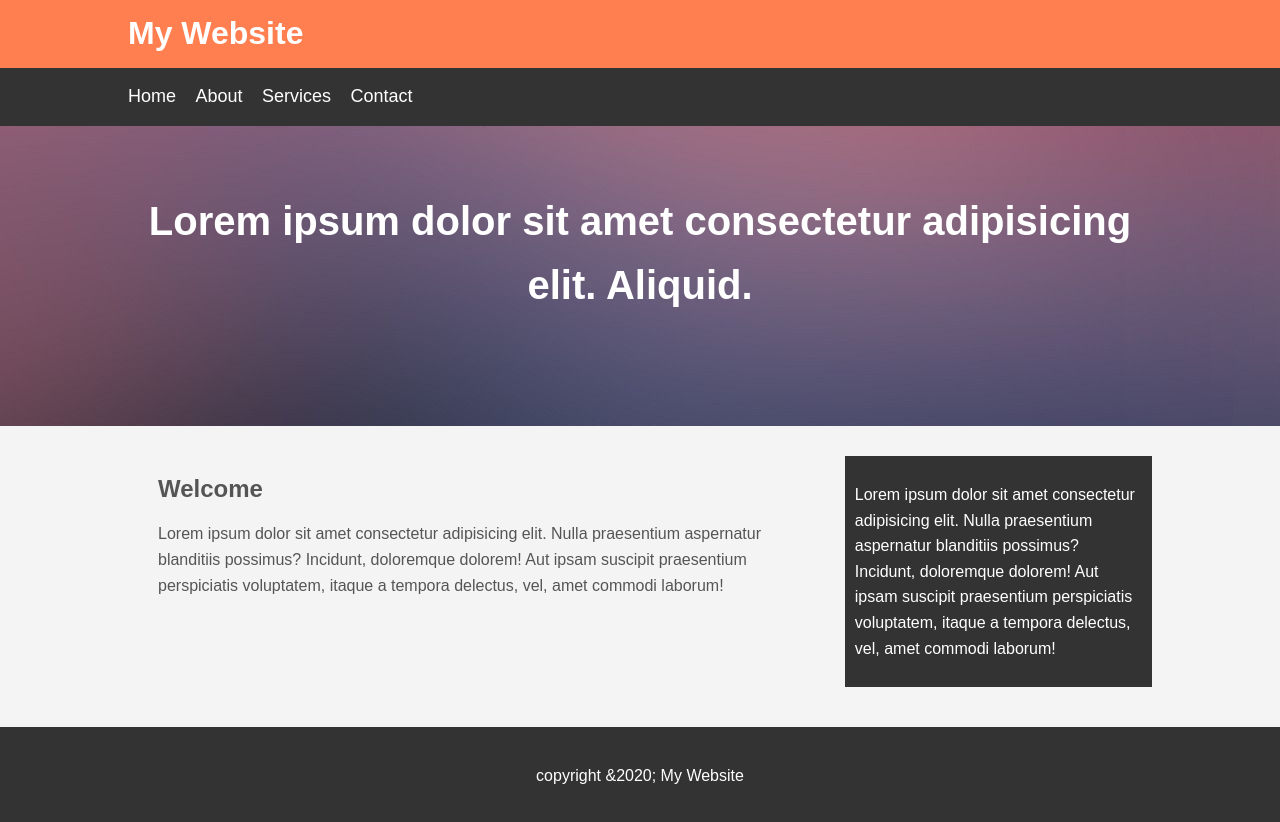
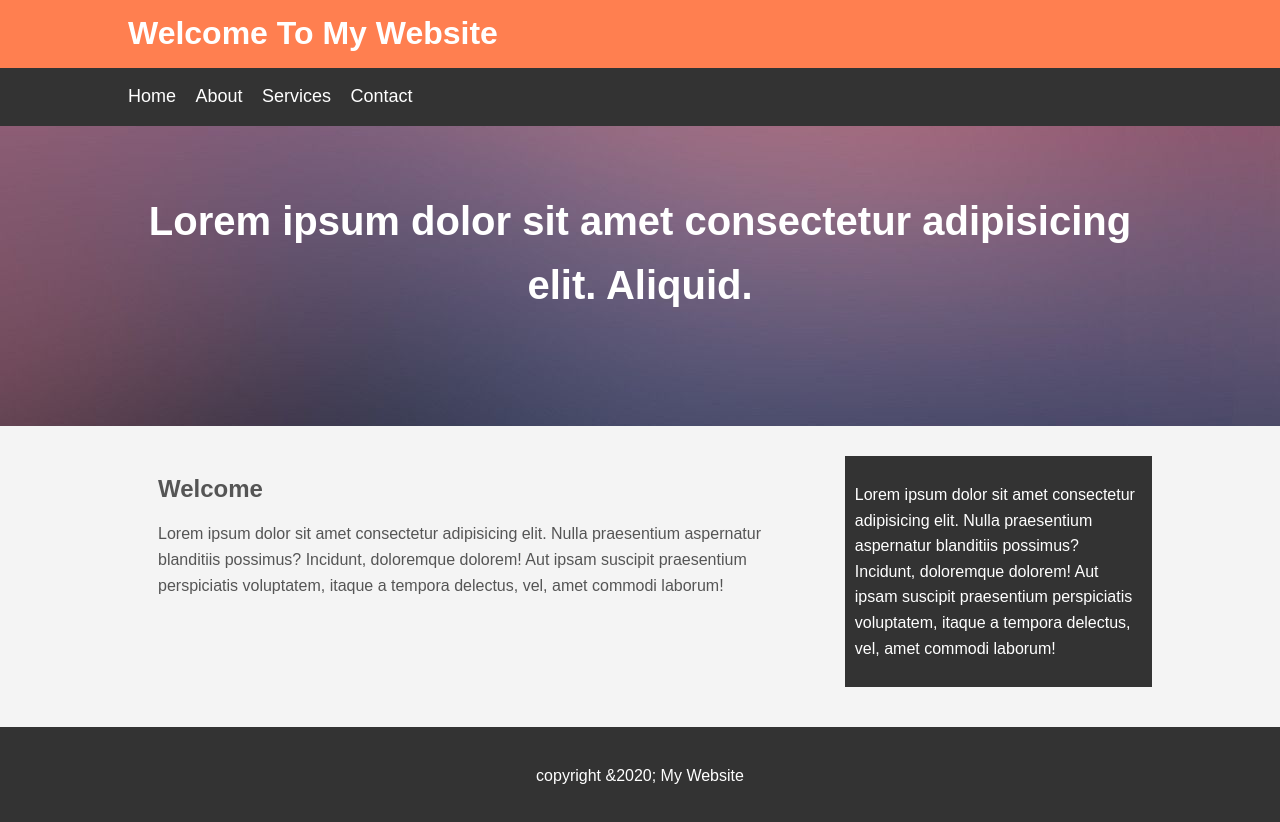
Before and after one commit to Beizzel/my-website, a plain HTML site: page index.html in a window 1280 px wide. Drawn offline with Linux system fonts and the light colour scheme.

Commit message:
title1 changed

```diff
--- a/index.html
+++ b/index.html
@@ -2,13 +2,13 @@
 <head>
     <meta charset="UTF-8">
     <meta name="viewport" content="width=device-width, initial-scale=1.0">
-    <title>Welcome To My Website</title>
+    <title>My Website</title>
     <link rel="stylesheet" type="text/css" href="css/style.css">
 </head>
 <body>
     <header id="main-header">
         <div class="container">
-            <h1>My Website</h1>
+            <h1>Welcome To My Website</h1>
         </div>
     </header>
 
```
